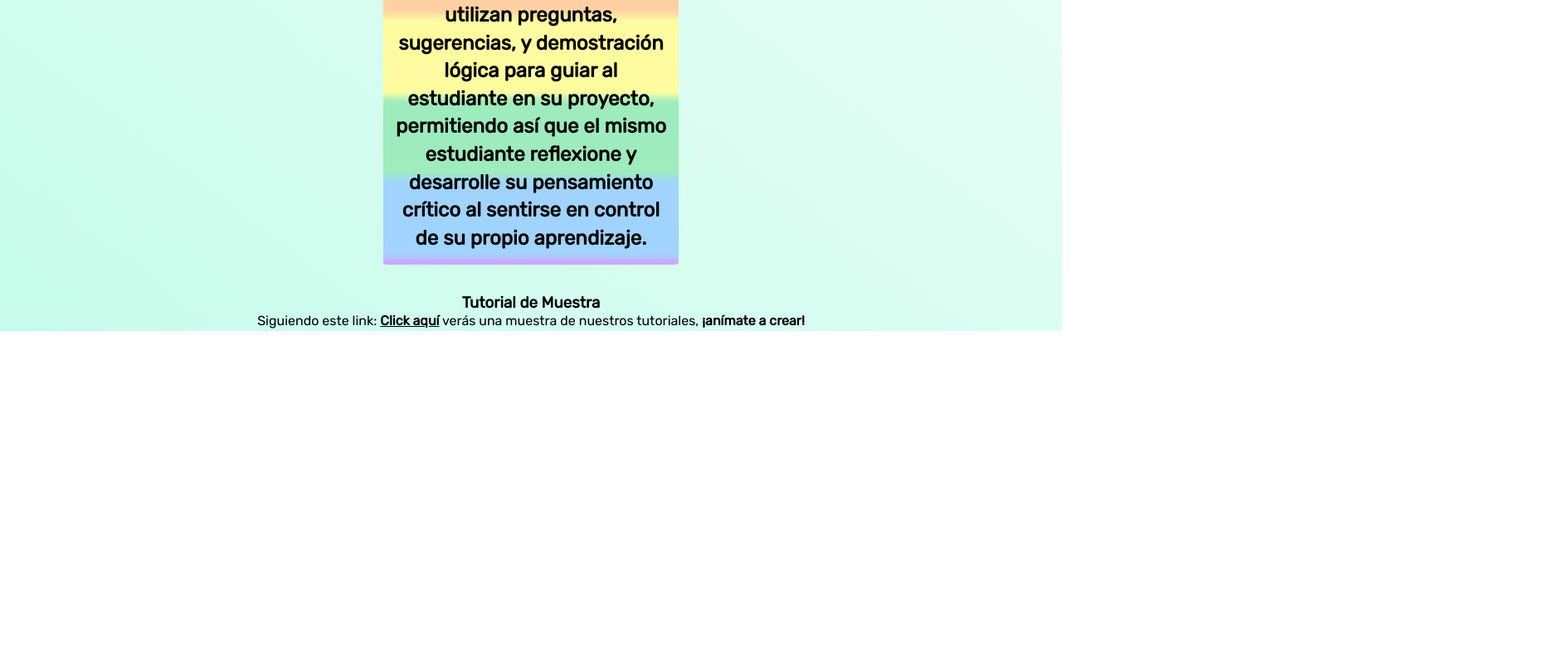
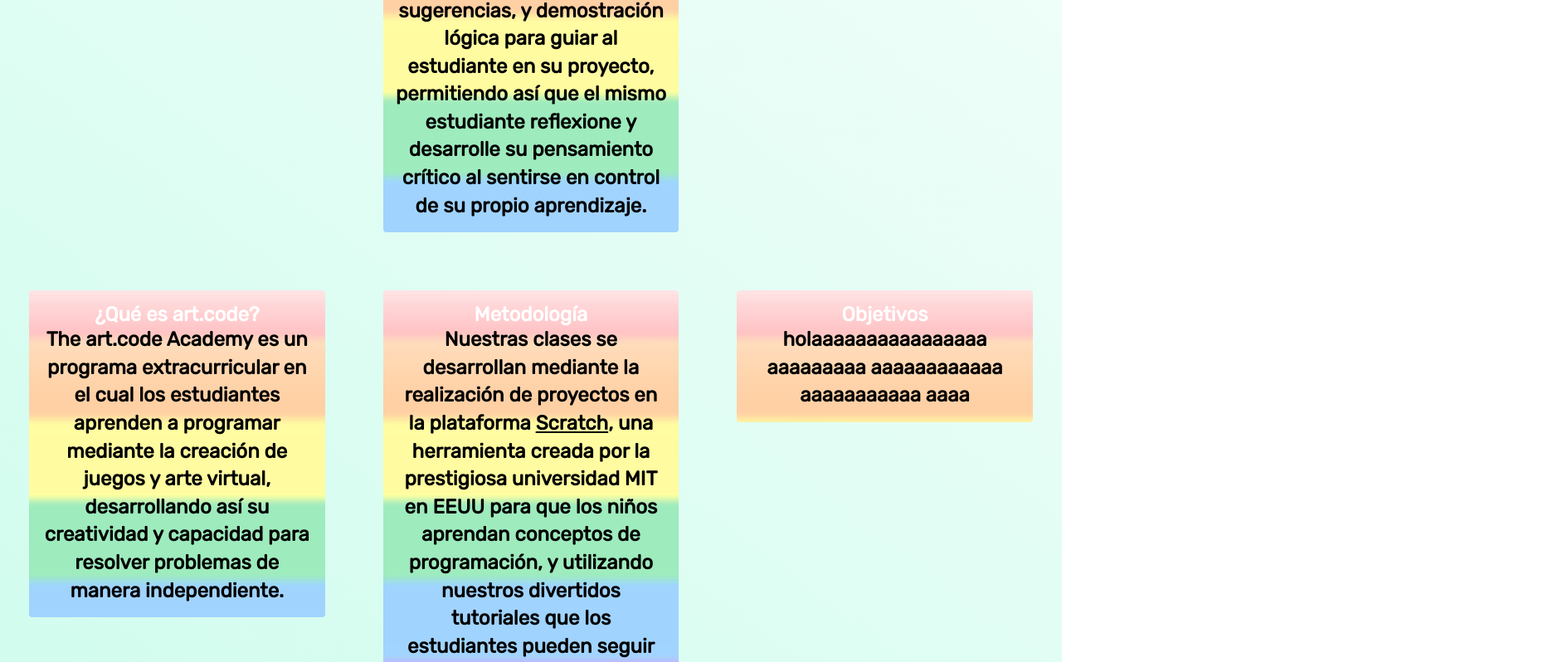
Before and after one commit to artcodeacademy/pagina-web, a plain HTML site: page index.html in a window 1280 px wide. Shown: the part 1042-1840 px from the top of the page at 83% size, 1878 px wide, since content can reach past the window. Before the commit the page ends 1441 px from the top, so only its background shows below. Drawn offline with Linux system fonts and the light colour scheme.

Commit message:
Update index.html

```diff
--- a/index.html
+++ b/index.html
@@ -27,6 +27,35 @@
 
 <div class="col-4">
 <div class="block">
+	<h2>¿Cómo son las clases?</2>
+<p>
+Las clases se desarrollan mediante la realización de proyectos en la plataforma <span style="font-weight:bold"><a href="https://scratch.mit.edu/">Scratch</a></span>, una herramienta creada por la prestigiosa universidad MIT en EEUU para que los niños aprendan conceptos de programación, y utilizando nuestros <span style="font-weight:bold">divertidos tutoriales</span> que los estudiantes pueden seguir para completar los proyectos a su propio ritmo, descubriendo ellos mismos las diferentes maneras de llegar al resultado final.</span>
+</p>
+<h2>Metodología</2>
+<p>Nuestros maestros emplean el <span style="font-weight:bold">método socrático</span>, un sistema de aprendizaje en el cual se utilizan preguntas, sugerencias, y demostración lógica para guiar al estudiante en su proyecto, permitiendo así que el mismo estudiante <span style="font-weight:bold">reflexione y desarrolle su pensamiento crítico</span> al sentirse en control de su propio aprendizaje.</p>
+</div>
+</div>
+
+<div class="col-4">
+<div class="block">
+<h2>Metodología</2>
+<p>Nuestros maestros emplean el <span style="font-weight:bold">método socrático</span>, un sistema de aprendizaje en el cual se utilizan preguntas, sugerencias, y demostración lógica para guiar al estudiante en su proyecto, permitiendo así que el mismo estudiante <span style="font-weight:bold">reflexione y desarrolle su pensamiento crítico</span> al sentirse en control de su propio aprendizaje.</p>
+</div>
+</div>
+
+</div>
+
+	<div class="row">
+
+<div class="col-4">
+<div class="block">
+<h2>¿Qué es art.code?</2>
+<p><span style="font-weight:bold">The art.code Academy</span> es un programa extracurricular en el cual los estudiantes <span style="font-weight:bold">aprenden a programar mediante la creación de juegos y arte virtual</span>, desarrollando así su creatividad y capacidad para resolver problemas de manera independiente.</p>
+</div>
+</div>
+
+<div class="col-4">
+<div class="block">
 <h2>Metodología</2>
 <p>Nuestras clases se desarrollan mediante la realización de proyectos en la plataforma <span style="font-weight:bold"><a href=””>Scratch</a></span>, una herramienta creada por la prestigiosa universidad MIT en EEUU para que los niños aprendan conceptos de programación, y utilizando nuestros <span style="font-weight:bold">divertidos tutoriales</span> que los estudiantes pueden seguir para completar los proyectos a su propio ritmo, descubriendo ellos mismos las diferentes maneras de llegar al resultado final, mientras que nuestros maestros emplean el <span style="font-weight:bold">método socrático</span>, un sistema de aprendizaje en el cual se utilizan preguntas, sugerencias, y demostración lógica para guiar al estudiante en su proyecto, permitiendo así que el mismo estudiante <span style="font-weight:bold">reflexione y desarrolle su pensamiento crítico</span> al sentirse en control de su propio aprendizaje.</p>
 </div>
@@ -36,7 +65,7 @@
 <div class="block">
 <h2>Objetivos</2>
 <p>
-<span style="font-weight:bold">holaaaaaaaaaaaaaaaaaaaaaaaaaaaaaaaaaaaaaaaaaaaaaaaaaaaaaaaaaaaaaaaaaaaaaaa</span>
+<span style="font-weight:bold">holaaaaaaaaaaaaaaaa aaaaaaaaa aaaaaaaaaaaa aaaaaaaaaaa aaaa</span>
 </p>
 </div>
 </div>
@@ -47,4 +76,3 @@
 <h3>Tutorial de Muestra</h3>
 <p>Siguiendo este link: <span style="font-weight:bold"><a href=”https://github.com/artcodeacademy/proyecto-muestra”>Click aquí</a></span> verás una muestra de nuestros tutoriales, <span style="font-weight:bold">¡anímate a crear!</span></p>
 </div>
-	</body>
```
